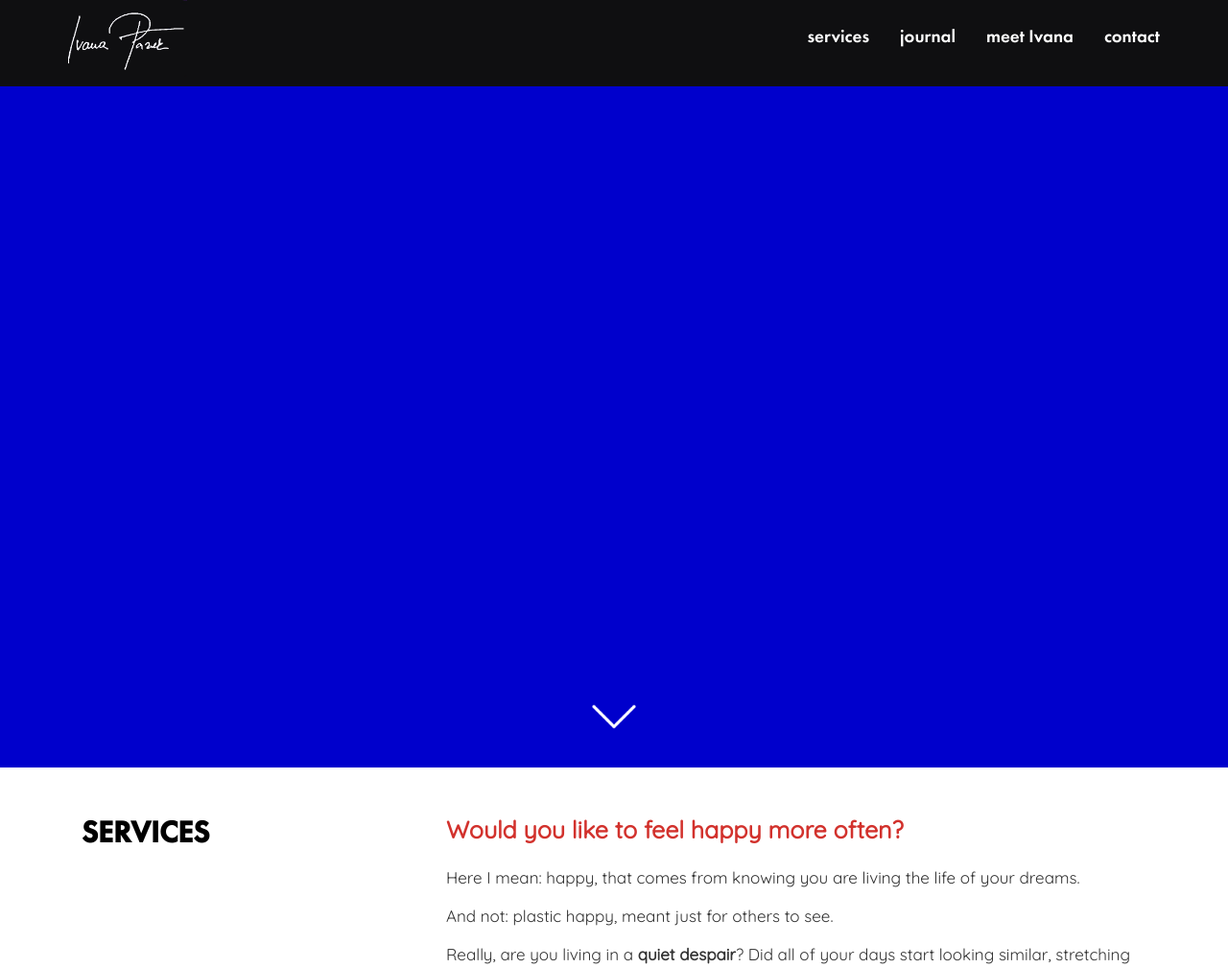
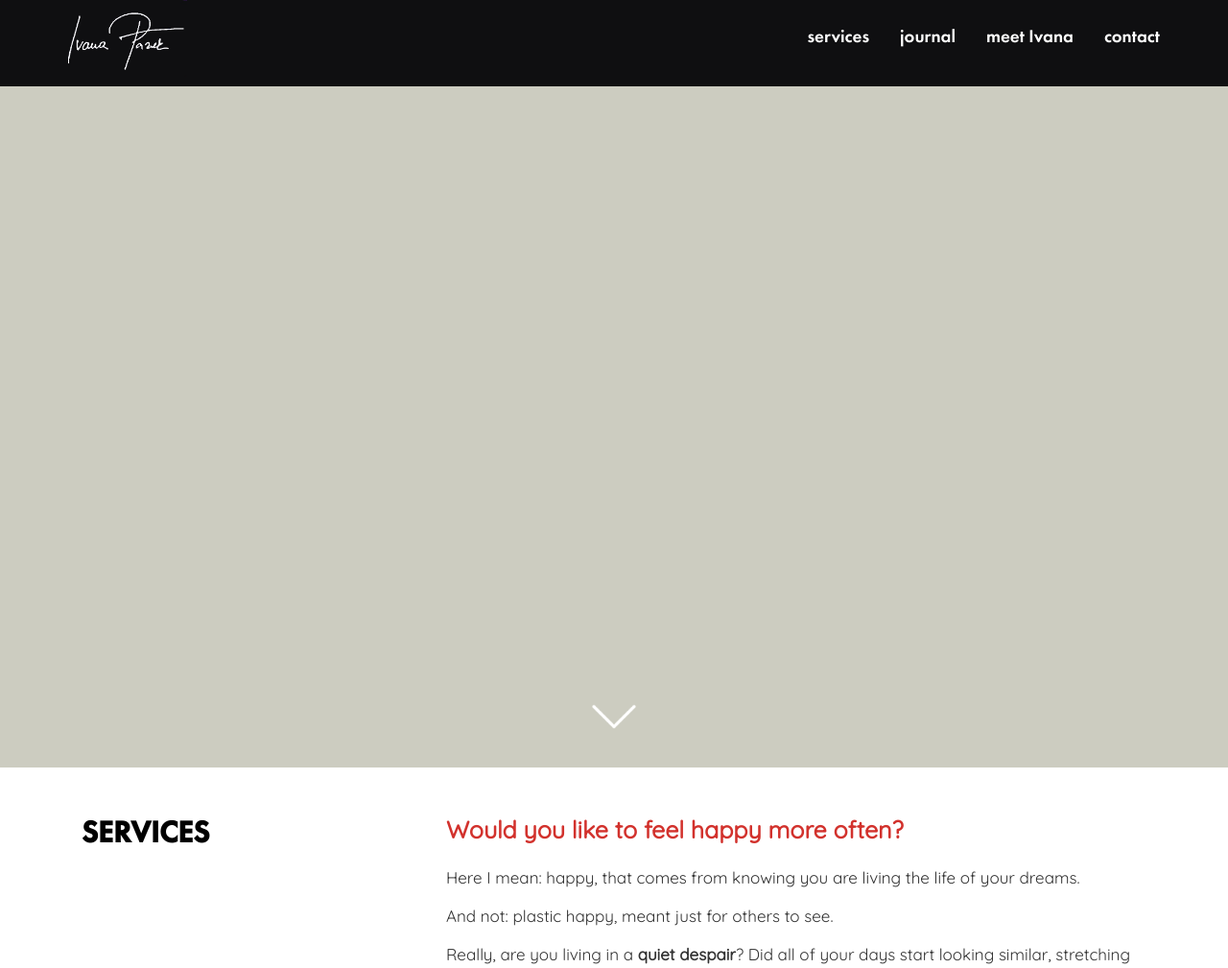
Before and after one commit to SoPrettyDeep/ivanapazek.com, a PHP site: page / in a window 1280 px wide. Shown: the top 1009 px of the page at 96% size. Run offline with PHP 8.4, Linux system fonts and the light colour scheme.

Commit message:
Update main.css

```diff
--- a/css/main.css
+++ b/css/main.css
@@ -87,7 +87,7 @@ li {
 .bg {
     /* The image used */
     /* background-image: url(../images/naslov.png);*/
-background-color: blue;
+background-color: ivory;
     /* Full height */
     max-width:100%;
     height:auto;
```
